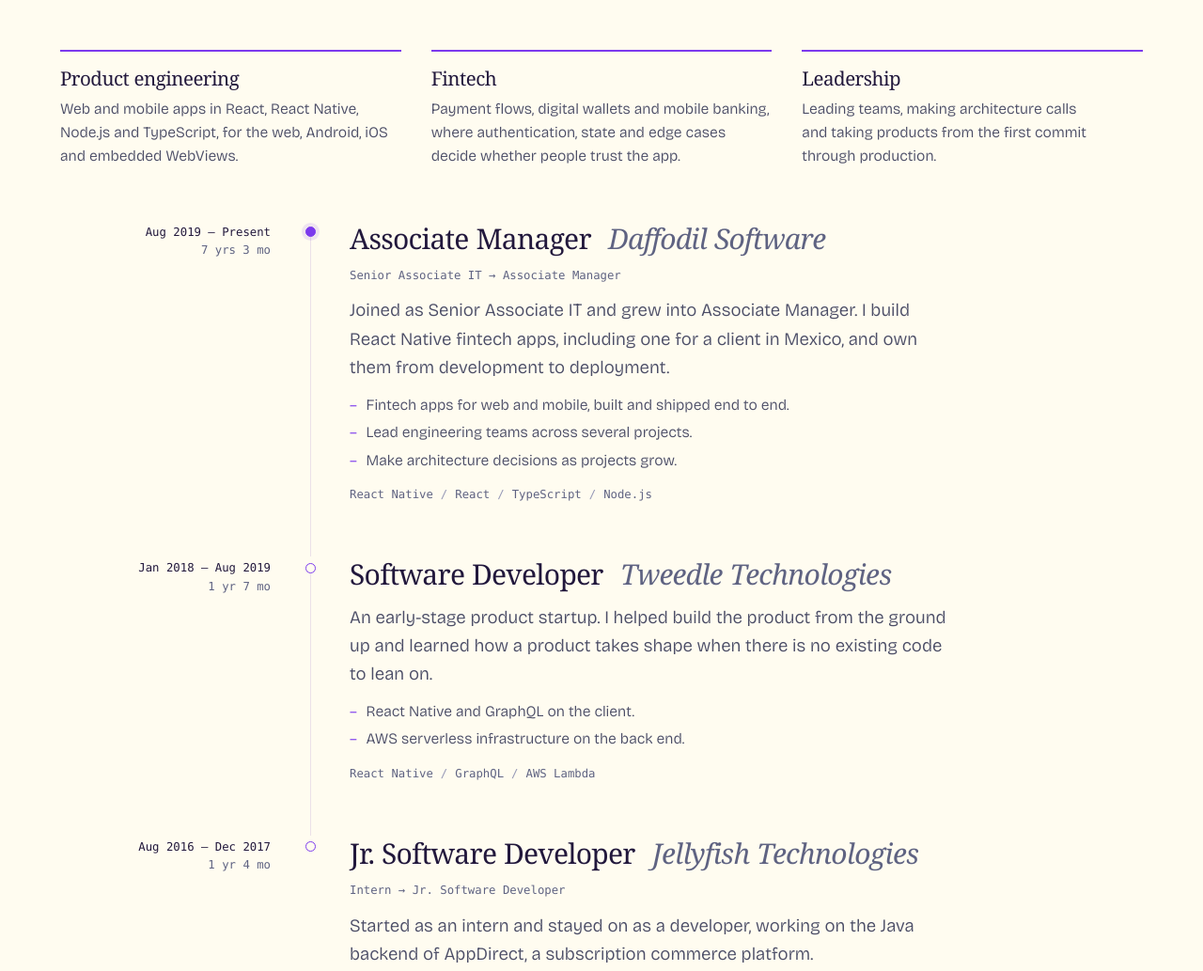
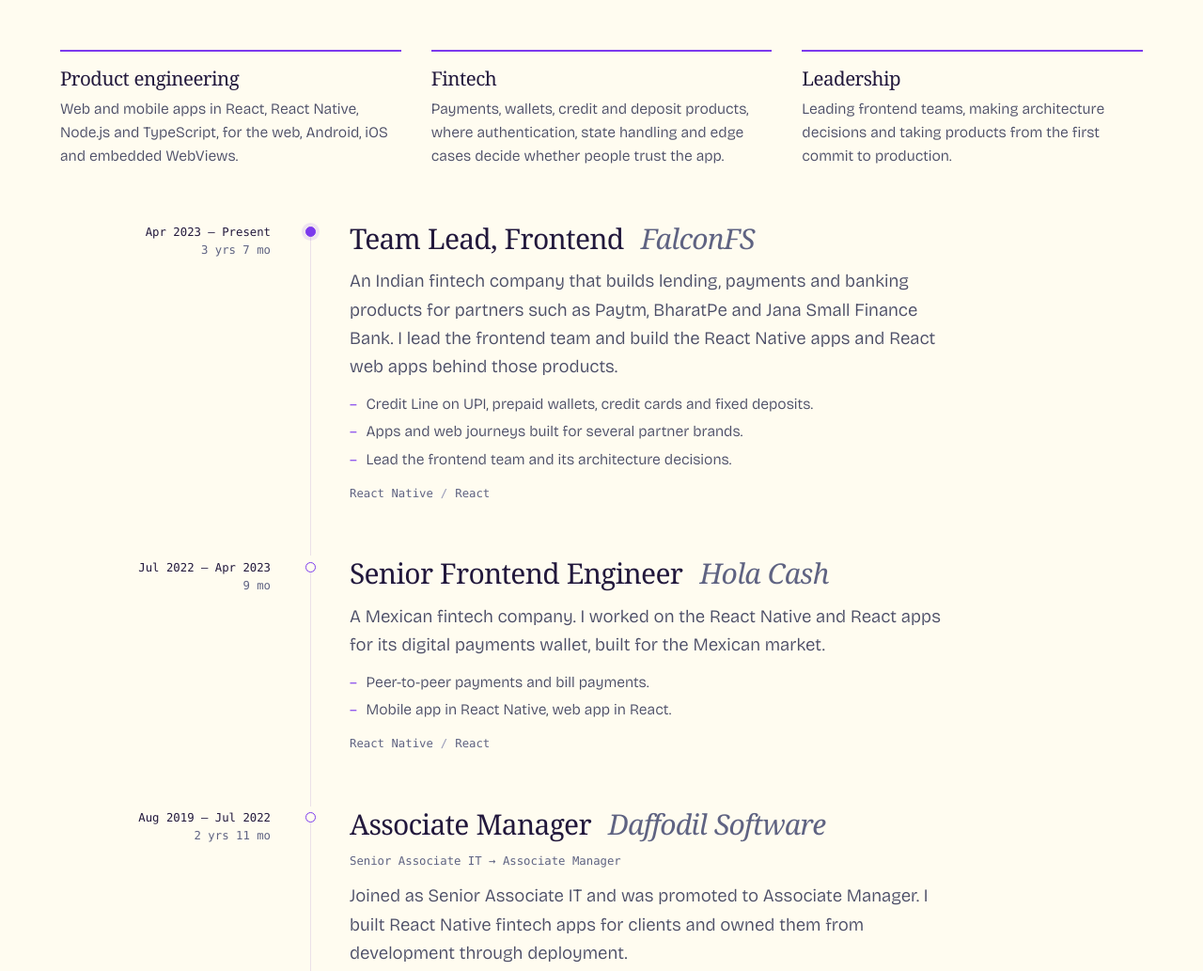
Before and after one commit to gauravahujame/personal-website, an Astro site: page / in a window 1280 px wide. Shown: the part 5348-6381 px from the top of the page at 94% size. Built offline with nearby package versions, Linux system fonts and the light colour scheme; Astro itself is replaced by a stand-in of ours; a web font is replaced by a local one.

Commit message:
feat(experience): update professional background with fintech roles and leadership focus
- Add two fintech positions (FalconFS as Team Lead and Hola Cash as Senior Frontend Engineer)
- Update experience summary from three to five companies and emphasize fintech and frontend leadership
- Refine capability descriptions to highlight fintech expertise, state management, and frontend team leadership
- Update Daffodil Software timeline with end date (2022-07) and clarify promotion progression
- Revise job descriptions for clarity and accuracy across all roles
- Emphasize architectural decision-making and team leadership across experiences

```diff
--- a/src/components/sections/Experience.astro
+++ b/src/components/sections/Experience.astro
@@ -31,7 +31,7 @@ const years = yearsOfExperience();
     kicker="experience"
     id="experience-title"
     title="Professional experience"
-    subtitle={`${years}+ years, three companies, from enterprise Java to leading mobile teams.`}
+    subtitle={`${years}+ years, five companies, from enterprise Java to leading frontend teams in fintech.`}
   />
 
   <ul class="capabilities" aria-label="What the work adds up to">
--- a/src/data/experience.ts
+++ b/src/data/experience.ts
@@ -36,26 +36,51 @@ export const CAPABILITIES: Capability[] = [
   },
   {
     title: 'Fintech',
-    body: 'Payment flows, digital wallets and mobile banking, where authentication, state and edge cases decide whether people trust the app.'
+    body: 'Payments, wallets, credit and deposit products, where authentication, state handling and edge cases decide whether people trust the app.'
   },
   {
     title: 'Leadership',
-    body: 'Leading teams, making architecture calls and taking products from the first commit through production.'
+    body: 'Leading frontend teams, making architecture decisions and taking products from the first commit to production.'
   }
 ];
 
 export const JOBS: Job[] = [
   {
+    company: 'FalconFS',
+    roles: ['Team Lead, Frontend'],
+    start: '2023-04',
+    summary:
+      'An Indian fintech company that builds lending, payments and banking products for partners such as Paytm, BharatPe and Jana Small Finance Bank. I lead the frontend team and build the React Native apps and React web apps behind those products.',
+    highlights: [
+      'Credit Line on UPI, prepaid wallets, credit cards and fixed deposits.',
+      'Apps and web journeys built for several partner brands.',
+      'Lead the frontend team and its architecture decisions.'
+    ],
+    stack: ['React Native', 'React'],
+    outcomes: []
+  },
+  {
+    company: 'Hola Cash',
+    roles: ['Senior Frontend Engineer'],
+    start: '2022-07',
+    end: '2023-04',
+    summary:
+      'A Mexican fintech company. I worked on the React Native and React apps for its digital payments wallet, built for the Mexican market.',
+    highlights: ['Peer-to-peer payments and bill payments.', 'Mobile app in React Native, web app in React.'],
+    stack: ['React Native', 'React'],
+    outcomes: []
+  },
+  {
     company: 'Daffodil Software',
     roles: ['Senior Associate IT', 'Associate Manager'],
     start: '2019-08',
-    // TODO(gaurav): confirm this is still your current role. Set `end` if it isn't.
+    end: '2022-07',
     summary:
-      'Joined as Senior Associate IT and grew into Associate Manager. I build React Native fintech apps, including one for a client in Mexico, and own them from development to deployment.',
+      'Joined as Senior Associate IT and was promoted to Associate Manager. I built React Native fintech apps for clients and owned them from development through deployment.',
     highlights: [
-      'Fintech apps for web and mobile, built and shipped end to end.',
-      'Lead engineering teams across several projects.',
-      'Make architecture decisions as projects grow.'
+      'Built and shipped fintech apps for web and mobile.',
+      'Led engineering teams across several client projects.',
+      'Made architecture decisions as projects grew.'
     ],
     stack: ['React Native', 'React', 'TypeScript', 'Node.js'],
     outcomes: []
@@ -66,8 +91,8 @@ export const JOBS: Job[] = [
     start: '2018-01',
     end: '2019-08',
     summary:
-      'An early-stage product startup. I helped build the product from the ground up and learned how a product takes shape when there is no existing code to lean on.',
-    highlights: ['React Native and GraphQL on the client.', 'AWS serverless infrastructure on the back end.'],
+      'An early-stage product startup. I helped build its product from scratch and learned how software takes shape when there is no existing codebase to lean on.',
+    highlights: ['React Native and GraphQL on the client.', 'Serverless AWS infrastructure on the back end.'],
     stack: ['React Native', 'GraphQL', 'AWS Lambda'],
     outcomes: []
   },
@@ -77,8 +102,8 @@ export const JOBS: Job[] = [
     start: '2016-08',
     end: '2017-12',
     summary:
-      'Started as an intern and stayed on as a developer, working on the Java backend of AppDirect, a subscription commerce platform.',
-    highlights: ['Enterprise Java services with Spring and Hibernate over SQL.'],
+      'Started as an intern and stayed on as a developer, working on the Java back end of AppDirect, a subscription commerce platform.',
+    highlights: ['Enterprise Java services built with Spring and Hibernate on SQL databases.'],
     stack: ['Java', 'Spring', 'Hibernate', 'SQL'],
     outcomes: []
   }
```
